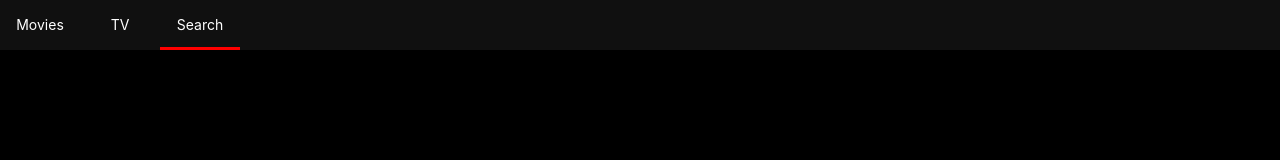
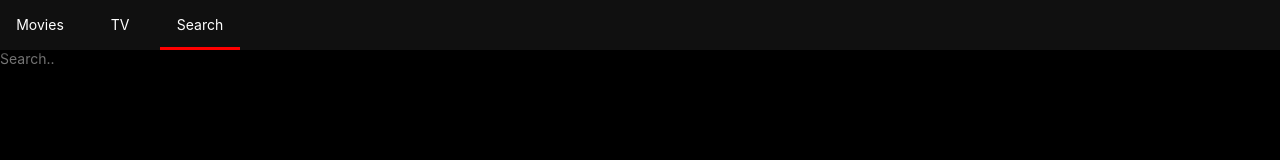
Before and after one commit to bonniekang/netflix, a React (Create React App) app: page /search in a window 1280 px wide. Shown: the top 160 px of the page. Built offline with nearby package versions, Linux system fonts and the light colour scheme.

Commit message:
search presenter

```diff
--- a/src/Routes/Search/SearchContainer.js
+++ b/src/Routes/Search/SearchContainer.js
@@ -11,12 +11,21 @@ export default class extends React.Component{
         loading: false
     }
 
-    handleSubmit = () => {
+    handleSubmit = (e) => {
+        e.preventDefault();
         const { searchTerm } = this.state;
         if(searchTerm !== ""){
             this.searchByTerm()
         }
     }
+
+    updateTerm = (e) => {
+        const { target: {value} } = e;
+        this.setState({
+            searchTerm: value
+        })
+    }
+
     searchByTerm = async () => {
         const { searchTerm } = this.state;
         this.setState({loading:true})
@@ -38,9 +47,9 @@ export default class extends React.Component{
 
 
     render() {
-        const { movieResults, tvResults, error, searchTerm, loading} = this.state;
+        const { movieResults, tvResults, error, searchTerm, loading, updateTerm} = this.state;
         return (
-        <SearchPresenter searchTerm={searchTerm} movieResults={movieResults} tvResults={tvResults} error={error} loading={loading} handleSubmit={this.handleSubmit}/>
+        <SearchPresenter searchTerm={searchTerm} movieResults={movieResults} tvResults={tvResults} error={error} loading={loading} handleSubmit={this.handleSubmit} updateTerm={this.updateTerm}/>
         )
     }
 }
--- a/src/Routes/Search/SearchPresenter.js
+++ b/src/Routes/Search/SearchPresenter.js
@@ -1,8 +1,29 @@
 import React from "react";
 import PropTypes from "prop-types";
 import styled from "styled-components"
+import Loader from "../../Components/Loader"
+import Section from "../../Components/Section"
 
-const SearchPresenter = ({ movieResults, tvResults, searchTerm, loading, error, handleSubmit}) => null;
+const Container = styled.div``;
+
+const Form = styled.form`
+width: 100%;
+`;
+
+const Input = styled.input`
+ all: unset;
+ width: 100%;
+`;
+
+const SearchPresenter = ({ movieResults, tvResults, searchTerm, loading, error, handleSubmit, updateTerm}) => <Container>
+    <Form onSubmit={handleSubmit}>
+        <Input placeholder="Search.." value={searchTerm} onChange={updateTerm}></Input>
+    </Form>
+    {loading ? <Loader/> : <>
+        {movieResults && movieResults.length > 0 && (<Section title="Movie Results">{movieResults.map(movie => (<span key={movie.id}>{movie.title}</span>))}</Section>)}
+        {tvResults && tvResults.length > 0 && (<Section title="TV Results">{tvResults.map(show => (<span key={show.id}>{show.name}</span>))}</Section>)}
+    </>}
+</Container>;
 
 SearchPresenter.propTypes = {
     movieResults: PropTypes.array,
@@ -10,7 +31,8 @@ SearchPresenter.propTypes = {
     searchTerm: PropTypes.string,
     loading: PropTypes.bool.isRequired,
     error: PropTypes.string,
-    handleSubmit: PropTypes.func.isRequired
+    handleSubmit: PropTypes.func.isRequired,
+    updateTerm: PropTypes.func.isRequired
 }
 
 export default SearchPresenter;
```
